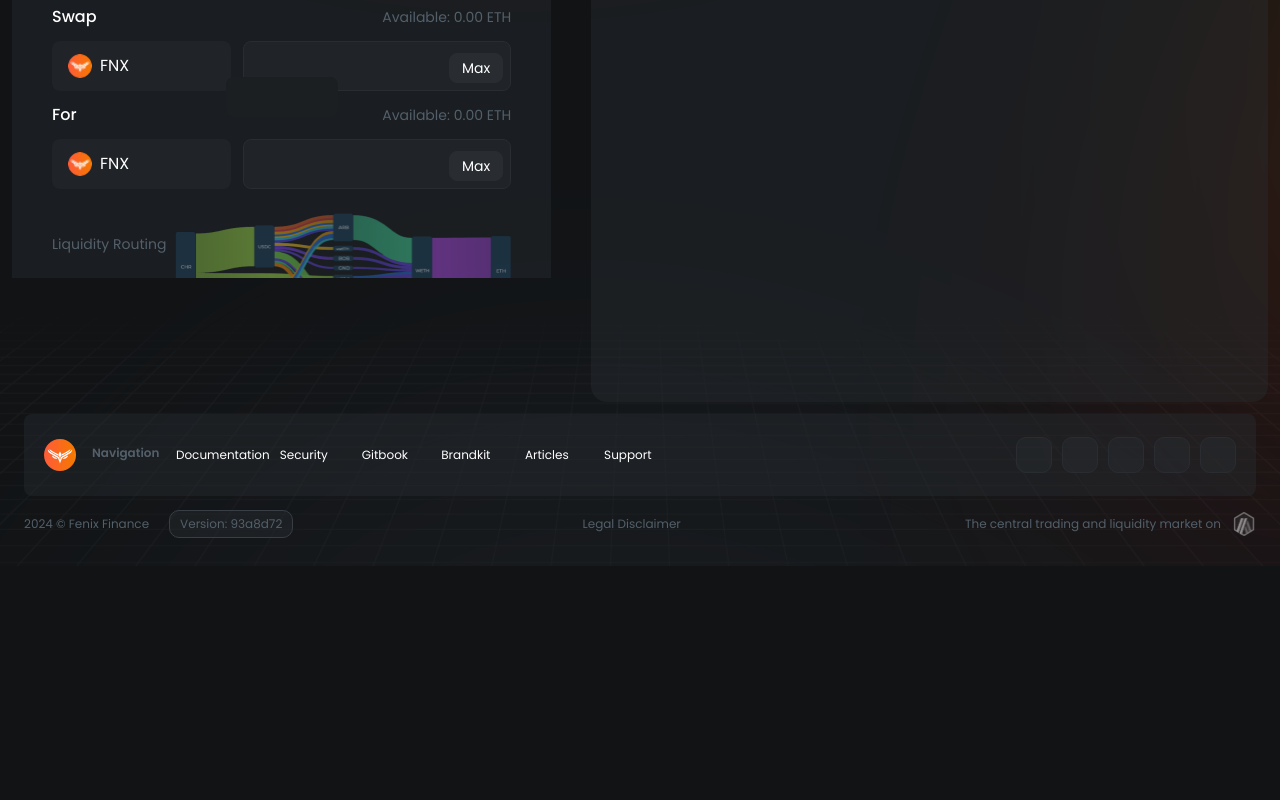
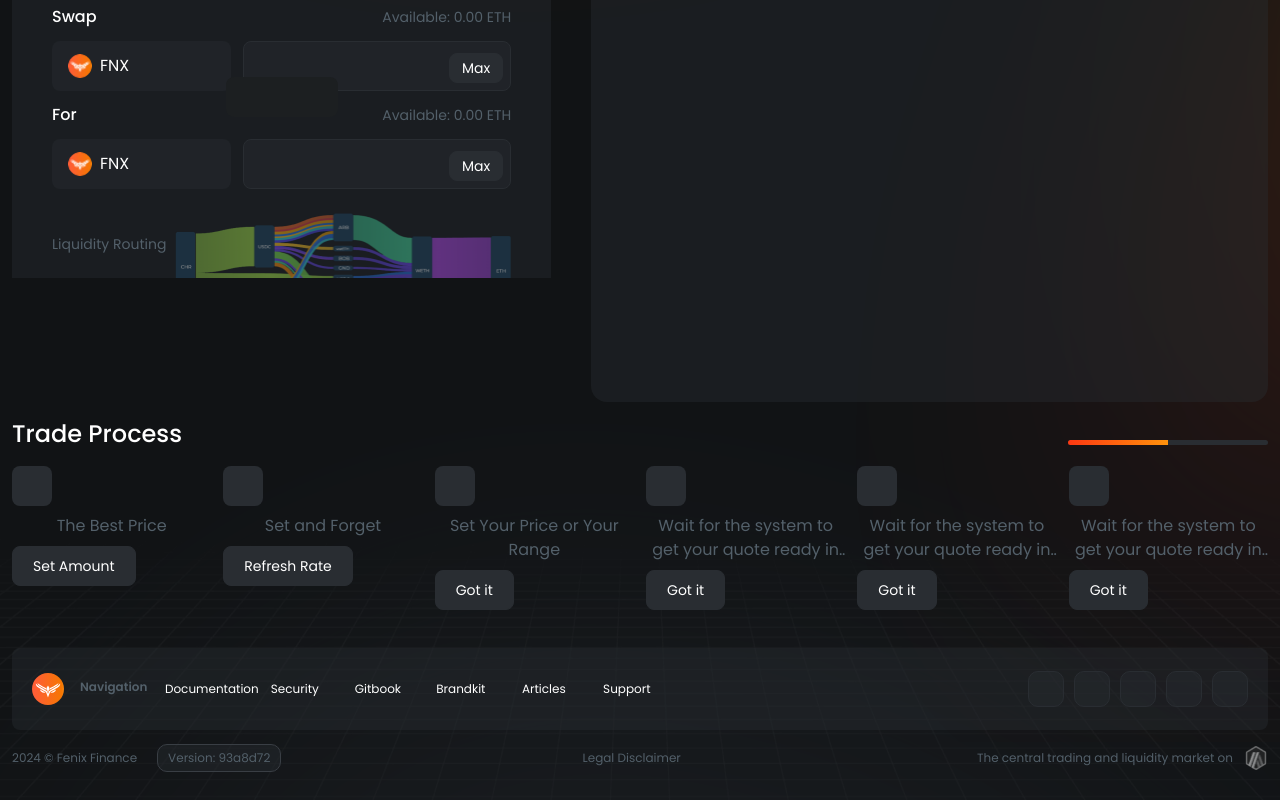
Before and after one commit to denis-orbs/Fenix, a Next.js app: page /swap in a window 1280 px wide. Shown: the part 408-1208 px from the top of the page. Before the commit the page ends 974 px from the top, so only its background shows below. Built offline with nearby package versions, Linux system fonts and the light colour scheme.

Commit message:
feat: add trade process component

```diff
--- a/components/Common/Layout/Footer/index.tsx
+++ b/components/Common/Layout/Footer/index.tsx
@@ -8,8 +8,7 @@ const Footer = () => {
   const currentYear = new Date().getFullYear()
 
   return (
-    <div className="px-3">
-      <footer className="mx-auto ">
+    <footer className="mx-auto">
       <div className="relative flex items-end mb-3.5 bg-shark-400 bg-opacity-40 rounded-lg py-5">
         <div className="relative z-10 flex flex-col w-full px-5 md:items-center md:flex-row">
           <div className="flex gap-[23px] md:items-center flex-col md:flex-row w-full mb-5 md:mb-0">
@@ -63,7 +62,6 @@ const Footer = () => {
         </div>
       </div>
     </footer>
-    </div>
   )
 }
 
--- a/components/Common/TradeNavigation/NavItem.tsx
+++ b/components/Common/TradeNavigation/NavItem.tsx
@@ -18,15 +18,15 @@ const NavItem = ({ nav, isActive }: NavItemProps) => {
   const activeBorder = isActive ? 'border-chilean-fire-600' : 'border-transparent'
 
   return (
-    <div className={`flex items-center transtition gap-2 cursor-pointer border-b-2 group hover:border-chilean-fire-600 ${activeBorder}`}>
-      <div className="flex items-center justify-center w-10 h-10 p-2 rounded-lg bg-shark-400 bg-opacity-40 border border-shark-400">
+    <div className={`flex items-center pb-2 transtition gap-2 cursor-pointer border-b-2 group hover:border-chilean-fire-600 ${activeBorder}`}>
+      <div className="flex items-center justify-center w-10 h-10 p-2 border rounded-lg bg-shark-400 bg-opacity-40 border-shark-400">
         <span
           className={`inline-block text-lg text-transparent bg-gradient-to-r from-outrageous-orange-500 to-festival-500 bg-clip-text ${nav.icon}`}
         ></span>
       </div>
       <div>
         <h6 className={`text-sm group-hover:text-chilean-fire-600 ${activeName}`}>{nav.name}</h6>
-        <p className="text-shark-100 text-xs">{nav.description}</p>
+        <p className="text-xs text-shark-100 line-clamp-1">{nav.description}</p>
       </div>
     </div>
   )
--- a/components/Common/TradeNavigation/index.tsx
+++ b/components/Common/TradeNavigation/index.tsx
@@ -5,7 +5,7 @@ import NAV_LIST from "./data"
 
 const TradeNavigation = () => {
   return (
-    <div className="flex mb-4 w-full flex-col xl:flex-row items-start xl:items-center bg-shark-400 bg-opacity-40 rounded-lg px-5 py-3 justify-between">
+    <div className="flex mb-4 w-full flex-col xl:flex-row items-start xl:items-center bg-shark-400 bg-opacity-40 rounded-lg px-5 py-4 justify-between">
       <div className="flex gap-5 xl:gap-10 items-start xl:items-center flex-col xl:flex-row w-full mb-4 xl:mb-0">
         {NAV_LIST.map((nav, index) => (
           <NavItem key={index} nav={nav} isActive={false} />
--- /dev/null
+++ b/components/Common/TradeProcess/ProcessItem.tsx
@@ -0,0 +1,32 @@
+'use client'
+
+import { Button } from '@/components/UI'
+
+interface IProcess {
+  description: string
+  button: string
+  icon: string
+}
+
+interface ProcessItemProps {
+  process: IProcess
+}
+
+
+const ProcessItem = ({ process }: ProcessItemProps) => {
+  return (
+    <div className="process-box w-full md:w-[49%] xl:w-1/6 xl:h-[170px]">
+      <div className="flex items-center justify-center w-10 h-10 px-2 mb-2 rounded-lg bg-shark-400">
+        <span
+          className={`inline-block text-lg text-transparent bg-gradient-to-r from-outrageous-orange-500 to-festival-500 bg-clip-text ${process.icon}`}
+        ></span>
+      </div>
+      <p className="mb-2 text-base text-center text-shark-100 line-clamp-2">{process.description}</p>
+      <Button variant="tertiary" className="h-10">
+        {process.button}
+      </Button>
+    </div>
+  )
+}
+
+export default ProcessItem
--- /dev/null
+++ b/components/Common/TradeProcess/data.ts
@@ -0,0 +1,34 @@
+const PROCESS_LIST = [
+  {
+    button: 'Set Amount',
+    description: 'The Best Price',
+    icon: 'icon-flag',
+  },
+  {
+    button: 'Refresh Rate',
+    description: 'Set and Forget',
+    icon: 'icon-coin',
+  },
+  {
+    button: 'Got it',
+    description: 'Set Your Price or Your Range',
+    icon: 'icon-loading',
+  },
+  {
+    button: 'Got it',
+    description: 'Wait for the system to get your quote ready in just a moment!',
+    icon: 'icon-loading',
+  },
+  {
+    button: 'Got it',
+    description: 'Wait for the system to get your quote ready in just a moment!',
+    icon: 'icon-loading',
+  },
+  {
+    button: 'Got it',
+    description: 'Wait for the system to get your quote ready in just a moment!',
+    icon: 'icon-loading',
+  },
+]
+
+export default PROCESS_LIST
--- /dev/null
+++ b/components/Common/TradeProcess/index.tsx
@@ -0,0 +1,24 @@
+'use client'
+
+import ProcessItem from './ProcessItem'
+import PROCESS_LIST from './data'
+
+const TradeProcess = () => {
+  return (
+    <div className="relative">
+      <div className="flex items-center justify-between">
+        <h5 className="mb-4 text-2xl font-medium text-white">Trade Process</h5>
+        <div className="h-[5px] w-[200px] bg-shark-400 flex rounded-lg overflow-hidden">
+          <div className="w-1/2 h-full bg-gradient-to-r from-outrageous-orange-500 to-chilean-fire-500"></div>
+        </div>
+      </div>
+      <div className="flex flex-wrap items-center justify-between gap-3 xl:flex-nowrap">
+        {PROCESS_LIST.map((process, index) => (
+          <ProcessItem key={index} process={process} />
+        ))}
+      </div>
+    </div>
+  )
+}
+
+export default TradeProcess
--- a/components/Swap/index.tsx
+++ b/components/Swap/index.tsx
@@ -1,16 +1,18 @@
 'use client'
 
 import Panel from './Panel'
+import TradeProcess from '../Common/TradeProcess'
 import TradeNavigation from '@/components/Common/TradeNavigation'
 
 const Swap = () => {
   return (
     <section>
       <TradeNavigation />
-      <div className="flex items-center gap-6 xl:gap-10 flex-col xl:flex-row">
+      <div className="flex flex-col items-center gap-6 mb-4 xl:gap-10 xl:flex-row">
         <Panel />
         <section className="w-full xl:w-4/6 bg-shark-400 opacity-40 h-[585px] rounded-2xl">grafica</section>
       </div>
+      <TradeProcess/>
     </section>
   )
 }
--- a/styles/boxes.css
+++ b/styles/boxes.css
@@ -131,6 +131,8 @@
 .exchange-box {
   @apply relative bg-shark-400 bg-opacity-40 w-full rounded-xl pl-8 pr-6 py-6
 
+  before:hidden
+  xl:before:block
   before:absolute
   before:w-0
   before:h-0
@@ -143,6 +145,8 @@
   before:border-b-[40px]
   before:border-[transparent_transparent_#1b1d21]
 
+  after:hidden
+  xl:after:block
   after:absolute
   after:w-0
   after:h-0
@@ -155,3 +159,35 @@
   after:border-b-[30px]
   after:border-[transparent_transparent_#1b1d21];
 }
+
+.process-box {
+  @apply relative flex flex-col items-center justify-center p-4 px-3 rounded-lg bg-shark-400 bg-opacity-40
+
+  before:hidden
+  xl:before:block
+  before:absolute
+  before:w-0
+  before:h-0
+  before:top-[-16px]
+  before:left-[15px]
+  before:rotate-[89deg]
+  before:border-solid
+  before:border-t-[30px]
+  before:border-r-[30px]
+  before:border-b-[30px]
+  before:border-[transparent_transparent_#111315]
+
+  after:hidden
+  xl:after:block
+  after:absolute
+  after:w-0
+  after:h-0
+  after:bottom-[-16px]
+  after:right-[15px]
+  after:rotate-[-91deg]
+  after:border-solid
+  after:border-t-[30px]
+  after:border-r-[30px]
+  after:border-b-[30px]
+  after:border-[transparent_transparent_#141619];
+}
```
Also changed, not shown: public/static/fonts/fontello.ttf. Lines whose indentation alone changed are shown as unchanged.
